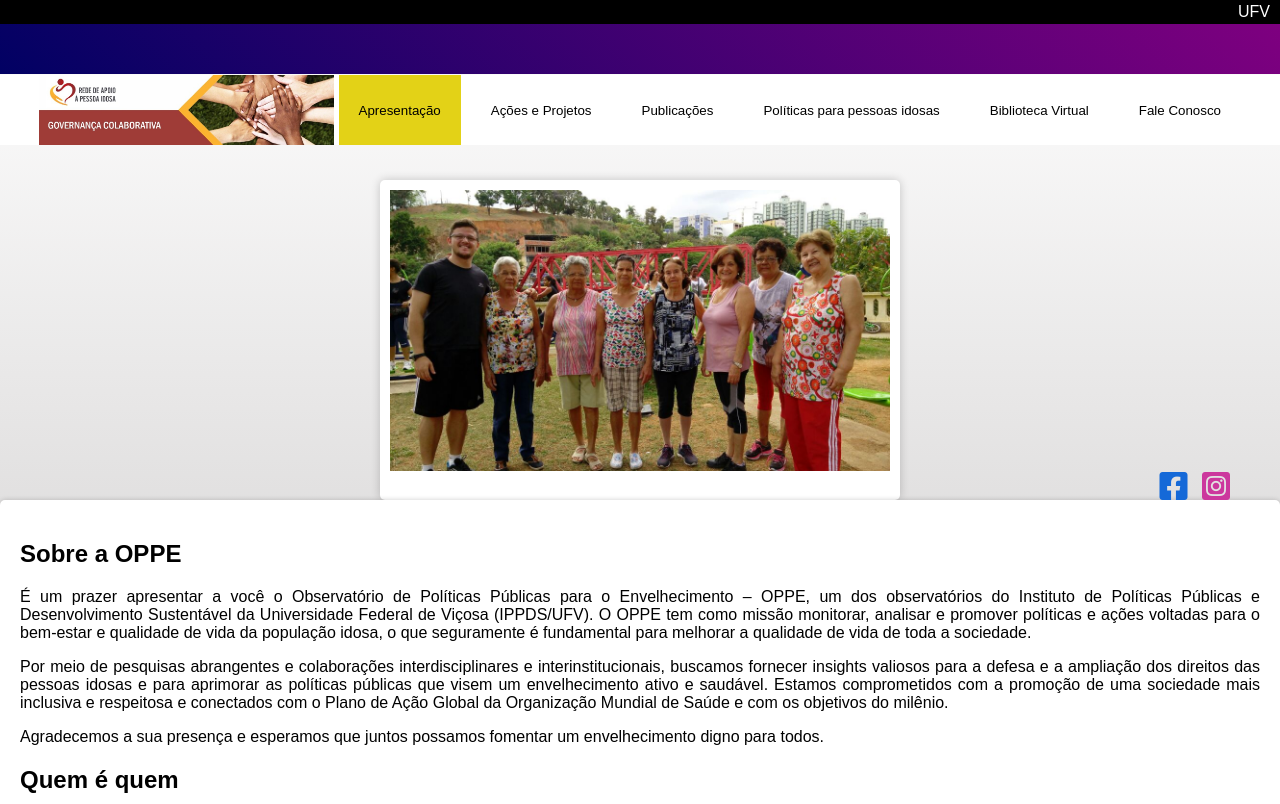
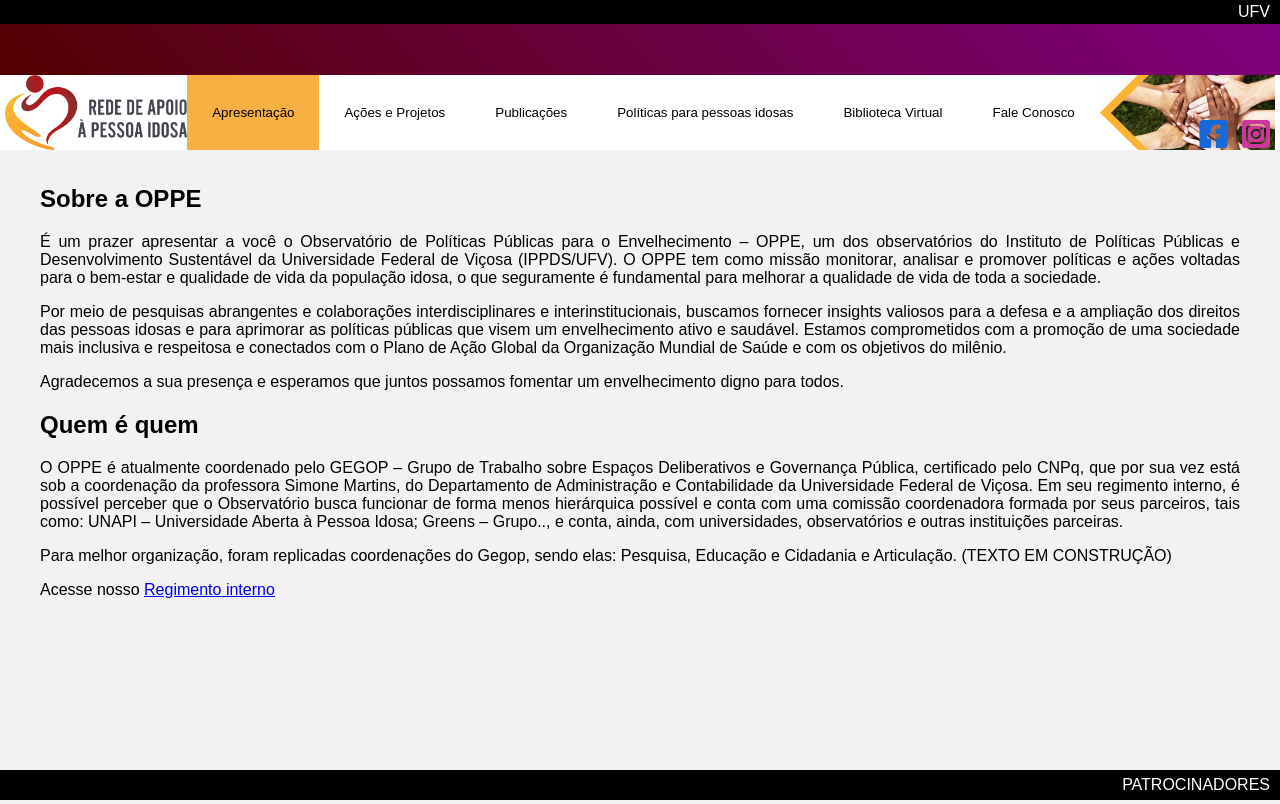
Before and after one commit to goalmeida05/oppel.io, a plain HTML site: page index.html in a window 1280 px wide. Shown: the top 804 px of the page. Drawn offline with nearby package versions, Linux system fonts and the light colour scheme.

Commit message:
Add files via upload

```diff
--- a/index.html
+++ b/index.html
@@ -7,40 +7,33 @@
     <link rel="stylesheet" type="text/css" href="https://cdn.jsdelivr.net/npm/slick-carousel@1.8.1/slick/slick.css"/>
     <link rel="stylesheet" type="text/css" href="https://cdn.jsdelivr.net/npm/slick-carousel@1.8.1/slick/slick-theme.css"/>
     <link rel="stylesheet" href="https://cdnjs.cloudflare.com/ajax/libs/font-awesome/5.15.3/css/all.min.css">
-    <title>Menu Horizontal Responsivo</title>
+    <title>Rede de Apoio</title>
 </head>
 <body>
     <div class="top-bar">
         <span class="top-bar-text">UFV</span>
     </div>
     <div class="bottom-bar"></div>
-    <script src="carrossel.js"></script>
 
     <div class="tabs">
-        <img src="/imagens/logo.jpeg" alt="Descrição da imagem">
+        <img src="/imagens/logopt1.png" alt="Descrição da imagem">
         <button class="tab-button active" onclick="changeTab(0)">Apresentação</button>
         <button class="tab-button" onclick="changeTab(1)">Ações e Projetos</button>
         <button class="tab-button" onclick="changeTab(2)">Publicações</button>
         <button class="tab-button" onclick="changeTab(3)">Políticas para pessoas idosas</button>
         <button class="tab-button" onclick="changeTab(4)">Biblioteca Virtual</button>
         <button class="tab-button" onclick="changeTab(5)">Fale Conosco</button>
+        <img src="/imagens/logopt2.png" alt="Descrição da imagem">
+        <div class="social-icons">
+            <a href="https://www.facebook.com/" target="_blank"><i class="fab fa-facebook-square fa-2x facebook-icon"></i></a>
+            <a href="https://www.instagram.com/" target="_blank"><i class="fab fa-instagram-square fa-2x instagram-icon"></i></a>
+        </div>
       </div>
-    </div>
-
-    <div class="slider-container">
-        <div class="slider">
-            <div><img src="\imagens\Slider3.jpg"alt="Imagem 1"></div>
-            <!-- Adicione mais imagens conforme necessário -->
-        </div>
     </div>
 
     <div class="content-container">
         <!-- Aqui você pode adicionar o conteúdo de cada aba -->
         <div class="tab-content active">
-            <div class="social-icons">
-                <a href="https://www.facebook.com/" target="_blank"><i class="fab fa-facebook-square fa-2x facebook-icon"></i></a>
-                <a href="https://www.instagram.com/" target="_blank"><i class="fab fa-instagram-square fa-2x instagram-icon"></i></a>
-            </div>
             <h2>Sobre a OPPE</h2>
             <p>
                 É um prazer apresentar a você o Observatório de Políticas Públicas para o Envelhecimento –
@@ -97,19 +90,19 @@
             <div class="image-section">
                 <div class="image-item">
                     <a href="https://drive.google.com/file/d/11jXxAIFmkS8w4OX9ly2DHPqUtNaSHxV6/view?usp=drive_link " target="_blank">
-                        <img src="\imagens\Gibi-Vol-1.png" alt="Imagem 1"></a>
+                        <img src="/imagens/Gibi-Vol-1.png" alt="Imagem 1"></a>
                     <p>Gibi - Direitos da pessoa idosa Vol.1</p>
                 </div>
 
                 <div class="image-item">
                     <a href="https://drive.google.com/file/d/11MYX0BePtTFsxDsVfs9l81UvhKKM9MOQ/view?usp=drive_link" target="_blank">
-                        <img src="\imagens\Gibi-Vol-2.png" alt="Imagem 2"></a>
+                        <img src="/imagens/Gibi-Vol-2.png" alt="Imagem 2"></a>
                     <p>Gibi - Direitos da pessoa idosa Vol.2</p>
                 </div>
 
                 <div class="image-item">
                     <a href="https://drive.google.com/file/d/1zG95pez6JGni8b4Vuf4UtyKe--9OFyuV/view?usp=drive_link" target="_blank">
-                        <img src="\imagens\Gibi-Vol-3.png" alt="Imagem 3"></a>
+                        <img src="/imagens/Gibi-Vol-3.png" alt="Imagem 3"></a>
                     <p>Gibi - Direitos da pessoa idosa Vol.3</p>
                     </div>
             </div>
@@ -118,19 +111,19 @@
             <div class="image-section2">
                 <div class="image-item2">
                     <a href="https://drive.google.com/file/d/1IX-Iz1BkNRz8YbBtpZVXG71NCngkUtOO/view?usp=sharing " target="_blank">
-                        <img src="\imagens\Aprendizado-digital.png" alt="Imagem 1"></a>
+                        <img src="/imagens/Aprendizado-digital.png" alt="Imagem 1"></a>
                     <p>Aprendizado Digital para pessoas idosas</p>
                 </div>
 
                 <div class="image-item2">
                     <a href="https://drive.google.com/file/d/1wxUT9Ckc8wAgIGtN8vyJW32cJkYu24zh/view?usp=drive_link " target="_blank">
-                        <img src="\imagens\Estatuto-do-idoso-comentado.png" alt="Imagem 2"></a>
+                        <img src="/imagens/Estatuto-do-idoso-comentado.png" alt="Imagem 2"></a>
                     <p>Estatuto do idoso comentado</p>
                 </div>
 .
                 <div class="image-item2">
                     <a href="https://drive.google.com/file/d/1wxUT9Ckc8wAgIGtN8vyJW32cJkYu24zh/view?usp=drive_link " target="_blank">
-                        <img src="\imagens\Plano-de-acao.png" alt="Imagem 3"></a>
+                        <img src="/imagens/Plano-de-acao.png" alt="Imagem 3"></a>
                     <p>Plano de ação integral à Saúde </p>
                 </div>
             </div>
@@ -139,17 +132,18 @@
             <div class="image-section3">
                 <div class="image-item3">
                     <a href="https://drive.google.com/file/d/181H_Ut56fjP0o2Ivlvu0g0FKDSJfPtA-/view?usp=sharing" target="_blank">
-                        <img src="\imagens\Livro1.png" alt="Imagem 1"></a>
+                        <img src="/imagens/Livro1.png" alt="Imagem 1"></a>
                     <p>Dossie políticas de envelhecimento</p>
                 </div>
 
                 <div class="image-item3">
                     <a href="https://drive.google.com/file/d/1q56pqv0HloYy0u7OeBTqEt0ZJLX-xKfO/view?usp=drive_link" target="_blank">
-                        <img src="\imagens\Livro2.png" alt="Imagem 2"></a>
+                        <img src="/imagens/Livro2.png" alt="Imagem 2"></a>
                     <p>Dossiê práticas para a longevidade</p>
                 </div>
             </div>
         </div>
+
 
         <div class="tab-content">
             <h2>Políticas para pessoas idosas</h2>
@@ -202,8 +196,13 @@
 
 
 
-        <!-- Conteúdo das outras abas aqui -->
     </div>
+
+
+    <div class="back-bar">
+        <span class="back-bar-text">PATROCINADORES</span>
+    </div>
+
     <script src="https://code.jquery.com/jquery-3.6.0.min.js"></script>
     <script type="text/javascript" src="https://cdn.jsdelivr.net/npm/slick-carousel@1.8.1/slick/slick.min.js"></script>
     <script src="tabs.js"></script>
--- a/styles.css
+++ b/styles.css
@@ -2,7 +2,7 @@ body {
     font-family: Arial, sans-serif;
     margin: 0;
     padding: 0;
-    background: linear-gradient(to top, #d0cece, #fff); /* Degradê de cinza (#888) para branco (#fff) */
+    background: rgb(243, 241, 241);
     background-size: 100% 100%; /* Cobrir toda a largura e altura da página */
     background-repeat: no-repeat;
     background-attachment: fixed; /* Fixar o plano de fundo para que ele não role com a página */
@@ -13,7 +13,7 @@ body {
   background-color: black;
   height: 24px; /* Altura desejada da barra */
   width: 100%;
-  position: fixed;
+  position: absolute;
   top: 0;
   left: 0;
   z-index: 9999; /* Ajuste o valor do z-index conforme necessário */
@@ -28,10 +28,10 @@ body {
 }
 
 .bottom-bar {
-  height: 70px; /* Altura desejada da segunda barra */
+  height: 71px; /* Altura desejada da segunda barra */
   width: 100%;
-  background: linear-gradient(45deg, #010163, #800080); /* Degrade de azul escuro a roxo */
-  position: fixed;
+  background: linear-gradient(45deg, #530101, #800080); /* Degrade de azul escuro a roxo */
+  position: absolute;
   top: 4px; /* Posicione abaixo da barra preta */
   left: 0;
   z-index: 9998; /* Coloque abaixo da barra preta */
@@ -44,26 +44,27 @@ body {
   margin: 0;
   position: relative;
   top: 75px;
-  height: 70px;
+  height: 75px;
   background-color: white;
 }
 
 /* Estilos para os botões do menu */
 .tab-button {
+  position: fixed;
   border: none;
-  padding: 10px 20px;
+  padding: 20px 25px;
   cursor: pointer;
   text-align: center;
   position: relative;
   background-color: white; /* Fundo branco no estado normal */
   color: black; /* Cor do texto no estado normal */
   overflow: hidden; /* Esconder qualquer conteúdo que saia do botão */
-  margin: 0 5px; /* Espaçamento horizontal entre os botões */
+  margin: 0 0px; /* Espaçamento horizontal entre os botões */
 }
 
 
 .tab-button.active {
-  background-color: rgb(227, 210, 23); /* Fundo amarelo na aba ativa */
+  background-color: rgb(249, 176, 66); /* Fundo amarelo na aba ativa */
   color: black; /* Cor do texto na aba ativa */
 }
 
@@ -75,7 +76,7 @@ body {
   left: 50%;
   width: 0;
   height: 100%;
-  background-color: rgb(227, 210, 23); /* Cor do efeito de abertura das cortinas */
+  background-color: rgb(249, 176, 66); /* Cor do efeito de abertura das cortinas */
   transform-origin: center; /* Origem da transformação no centro */
   transition: width 0.3s ease-in-out; /* Efeito de transição suave */
 }
@@ -90,7 +91,7 @@ body {
 
 
 .tabs .tab-button:first-child {
-  margin-left: 0;
+  margin-left: 5px;
 }
 
 .tabs .tab-button:last-child {
@@ -103,59 +104,10 @@ body {
   color: white; /* Cor do texto no hover */
 }
 
-
-
-
-
-.slider-container {
-    background-color: white; /* Cor de fundo branca */
-    border-radius: 5px; /* Borda arredondada */
-    box-shadow: 0px 0px 10px rgba(0, 0, 0, 0.2); /* Sombra */
-    margin: 110px auto 0; /* Centraliza horizontalmente e define margem superior */
-    width: 100%;
-    max-width: 500px;
-    padding: 10px; /* Espaçamento interno */
-    max-height: 300px; /* Defina a altura máxima desejada */
-}
-
-/* Estilos para o container do carrossel */
-.slider {
-  width: 100%;
-  height: 300px;
-}
-
-  /* Estilo para os botões de navegação flutuante */
-.prev-button,
-.next-button {
-    position: absolute;
-    top: 40%;
-    transform: translateY(-50%);
-    background-color: rgba(0, 0, 0, 0.5);
-    color: white;
-    padding: 10px 20px;
-    border: none;
-    cursor: pointer;
-    z-index: 999; /* Certifique-se de que os botões fiquem acima das imagens */
-  }
-
-.prev-button {
-    left: 10px;
-  }
-
-.next-button {
-    right: 10px;
-  }
-
-.slider img {
-    max-width: 100%; /* Define a largura máxima das imagens para ocupar 100% do espaço disponível */
-    height: auto;
-}
-
-
 .social-icons {
     position: absolute;
-    top: 470px; /* Ajuste a posição vertical conforme necessário */
-    right: 50px; /* Ajuste a posição horizontal conforme necessário */
+    top: 43px; /* Ajuste a posição vertical conforme necessário */
+    right: 10px; /* Ajuste a posição horizontal conforme necessário */
 }
 
 .social-icons a {
@@ -172,12 +124,12 @@ body {
 }
 
 
-
 .tab-content {
   align-items: center; /* Centralize o conteúdo horizontalmente */
   text-align: center; /* Centralize o texto dentro do conteúdo */
   display: none;
-    padding: 0px;
+  padding: 40px;
+  margin-top: 50px;
 }
 
 .tab-content.active {
@@ -185,24 +137,11 @@ body {
 }
 
 .tab-content-container {
-    background-color: white; /* Fundo branco */
-    padding: 50px; /* Espaçamento interno */
-    border-radius: 5px; /* Borda arredondada */
-    box-shadow: 0px 0px 5px rgba(0, 0, 0, 0.2); /* Sombra */
-    margin-top: 30px; /* Espaçamento superior */
-    min-height: calc(100vh - 200px);
-  }
-
-
-.content-container {
-    background-color: white;
+  background-color: #aca9a9; /* Cor de fundo vermelha (por exemplo) */
+  max-width: 100%; /* Ocupa todo o espaço horizontal */
+  margin: 0 auto; /* Centraliza o container horizontalmente, se necessário */
   padding: 20px;
-    border-radius: 5px;
-    box-shadow: 0px 0px 5px rgba(0, 0, 0, 0.2);
-    margin-top: 0px;
-    max-width: 1400px; /* Defina a largura máxima desejada */
-    margin-left: auto; /* Centralize horizontalmente definindo margem esquerda e direita como "auto" */
-    margin-right: auto;
+  box-sizing: border-box; /* Garante que o padding não aumente a largura total */
 }
 
 
@@ -328,48 +267,6 @@ body {
   }
 
 
-.tab-content {
-    align-items: center; /* Centralize o conteúdo horizontalmente */
-    text-align: center; /* Centralize o texto dentro do conteúdo */
-    display: none;
-    padding: 0px;
-  }
-
-.tab-content.active {
-    display: block;
-  }
-
-.tab-content-container {
-    background-color: white; /* Fundo branco */
-    padding: 50px; /* Espaçamento interno */
-    border-radius: 5px; /* Borda arredondada */
-    box-shadow: 0px 0px 5px rgba(0, 0, 0, 0.2); /* Sombra */
-    margin-top: 30px; /* Espaçamento superior */
-    min-height: calc(100vh - 200px);
-  }
-
-
-.content-container {
-    background-color: white;
-    padding: 20px;
-    border-radius: 5px;
-    box-shadow: 0px 0px 5px rgba(0, 0, 0, 0.2);
-    margin-top: 0px;
-    max-width: 1400px; /* Defina a largura máxima desejada */
-    margin-left: auto; /* Centralize horizontalmente definindo margem esquerda e direita como "auto" */
-    margin-right: auto;
-}
-
-
-.tab-content h2 {
-    text-align: left; /* Alinha o título à esquerda */
-}
-
-.tab-content p{
-    text-align: justify; /* Alinha o título à esquerda */
-}
-
-
 
 
   /* Estilos para o formulário */
@@ -415,3 +312,22 @@ input[type="submit"] {
 input[type="submit"]:hover {
   background-color: #454545;
 }
+
+
+.back-bar {
+  background-color: black;
+  height: 30px; /* Altura desejada da barra */
+  width: 100%;
+  position: fixed;
+  bottom: 0;
+  left: 0;
+  z-index: 9999; /* Ajuste o valor do z-index conforme necessário */
+  display: flex;
+  justify-content: flex-end; /* Alinhar o texto na extrema direita */
+  align-items: center; /* Centralizar verticalmente o texto */
+}
+
+.back-bar-text {
+  color: white;
+  margin-right: 10px; /* Espaçamento entre o texto e a borda direita */
+}
```
Also changed, not shown: imagens/logopt1.png (added), imagens/logopt2.png (added). Lines whose indentation alone changed are shown as unchanged.
